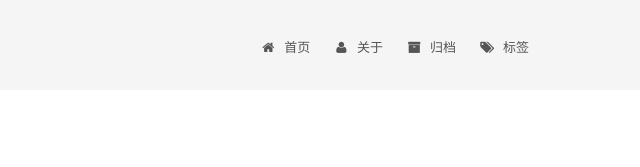
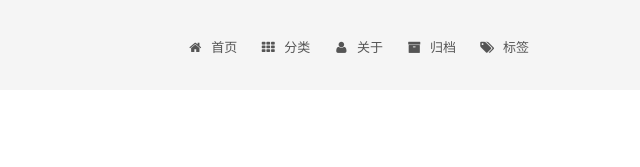
Before and after one commit to xusheng1994/xusheng1994.github.io, a plain HTML site: page 2016/08/06/hello-world/index.html in a window 1280 px wide. Shown: the top 167 px of the page, 291-931 px from the left. Drawn offline with Linux system fonts and the light colour scheme; some packages are replaced by stand-ins of ours; a script that the page names is missing.

Commit message:
Site updated: 2016-08-08 20:02:03

```diff
--- a/2016/08/06/hello-world/index.html
+++ b/2016/08/06/hello-world/index.html
@@ -178,6 +178,16 @@ Quick">
               <i class="menu-item-icon fa fa-fw fa-home"></i> <br />
 
             首页
+          </a>
+        </li>
+
+
+        <li class="menu-item menu-item-categories">
+          <a href="/categories" rel="section">
+
+              <i class="menu-item-icon fa fa-fw fa-th"></i> <br />
+
+            分类
           </a>
         </li>
 
```
Also changed, not shown: archives/2016/08/index.html (+10 -0 lines), archives/2016/index.html (+10 -0 lines), archives/index.html (+10 -0 lines), index.html (+10 -0 lines).
